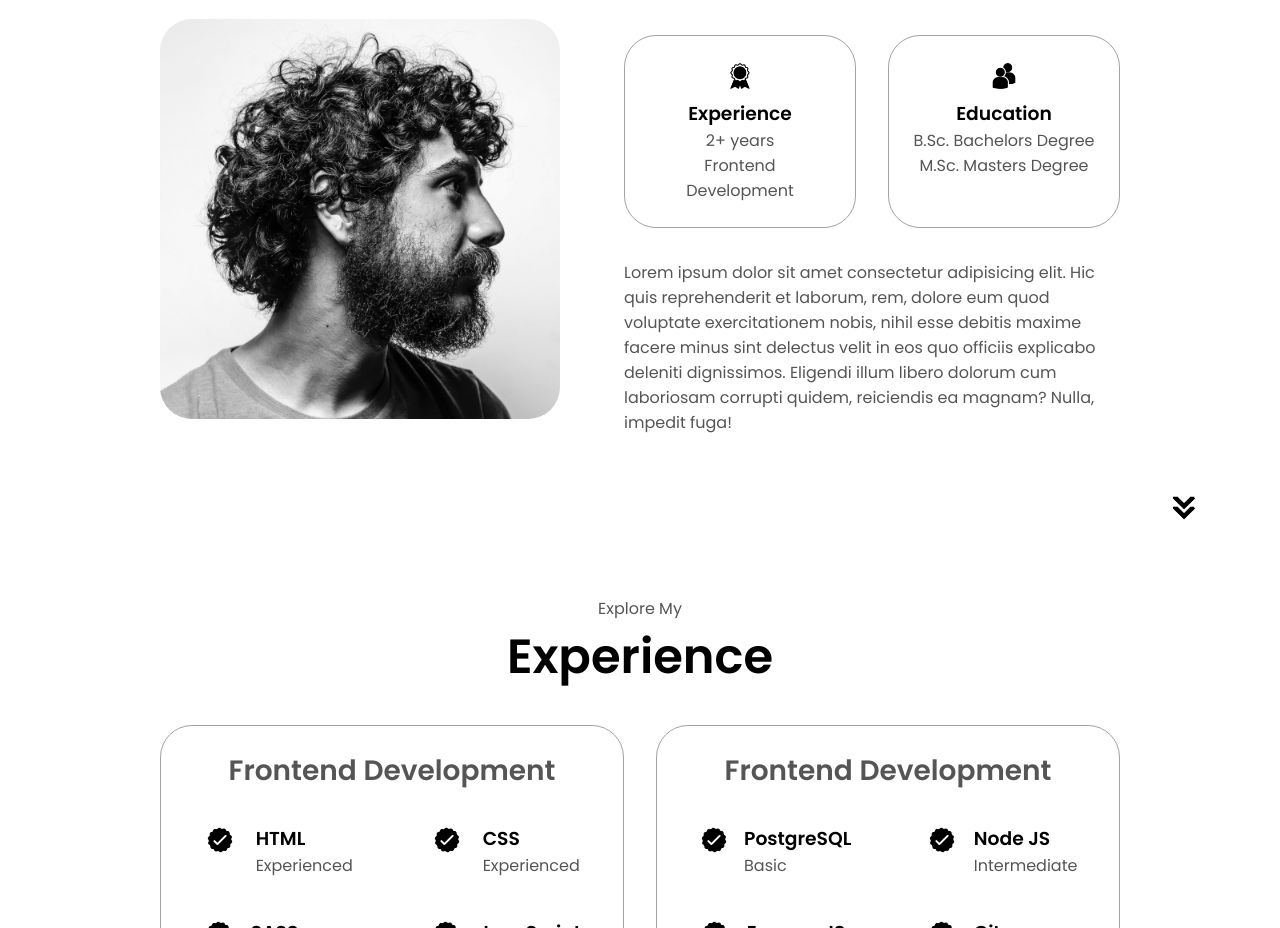
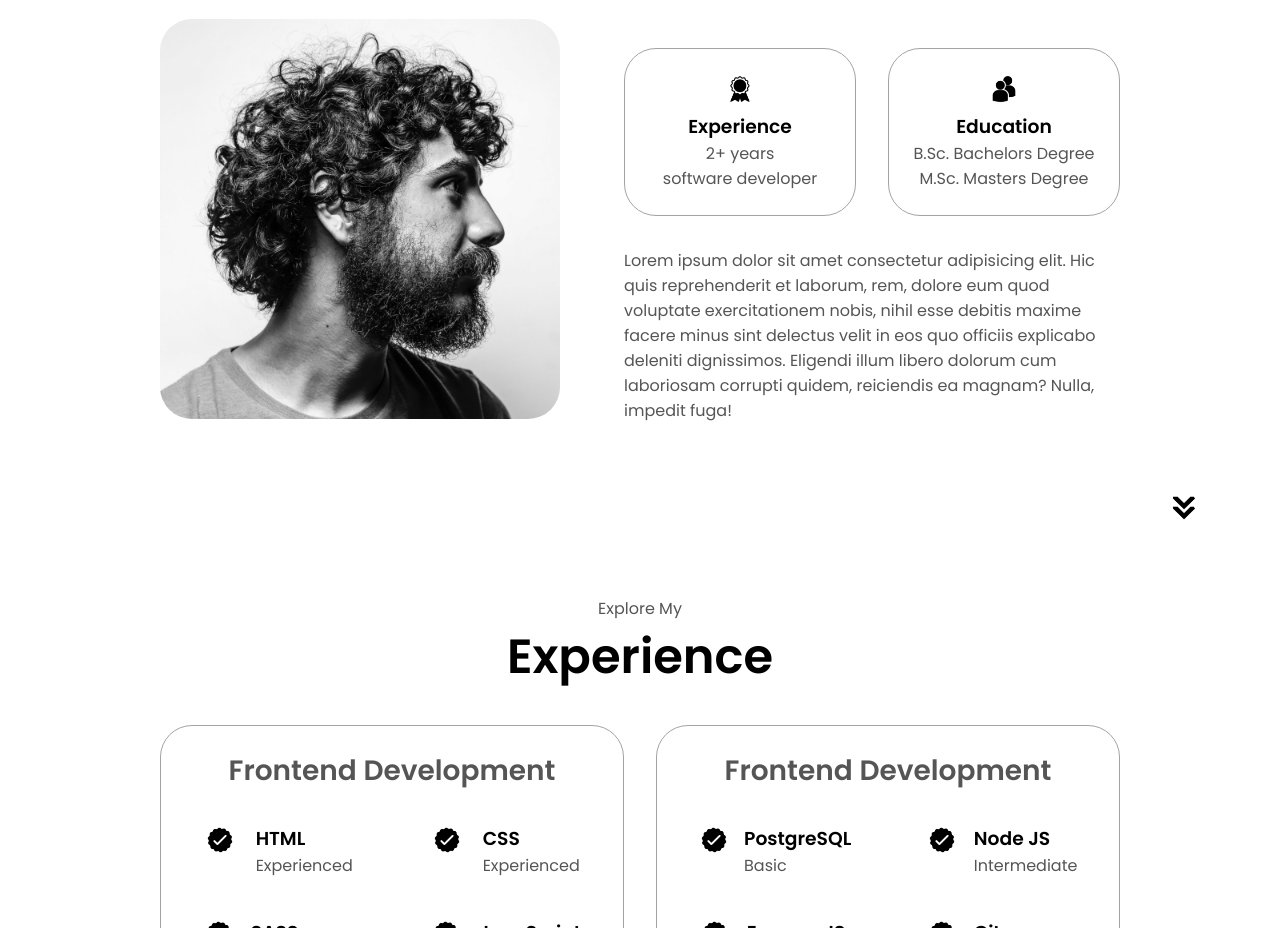
Before and after one commit to subhaz18/portrepo, a plain HTML site: page index.html in a window 1280 px wide. Shown: the part 1100-2028 px from the top of the page. Drawn offline with Linux system fonts and the light colour scheme.

Commit message:
Update index.html

```diff
--- a/index.html
+++ b/index.html
@@ -93,7 +93,7 @@
                 class="icon"
               />
               <h3>Experience</h3>
-              <p>2+ years <br />Frontend Development</p>
+              <p>2+ years <br />software developer </p>
             </div>
             <div class="details-container">
               <img
```
